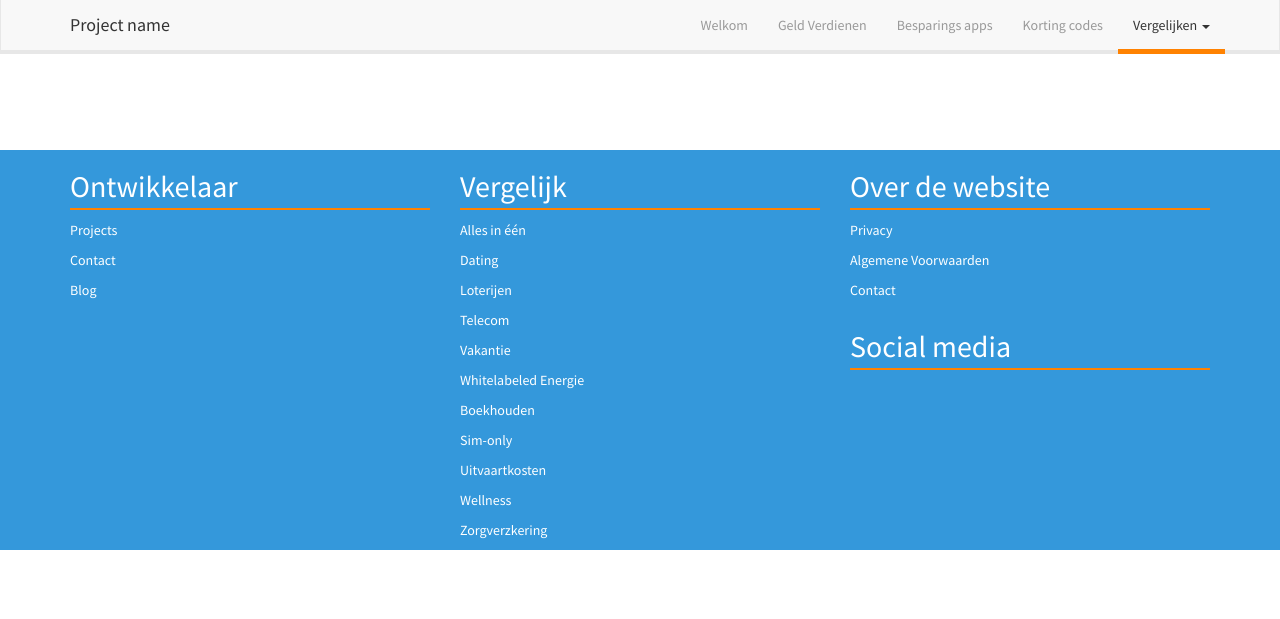
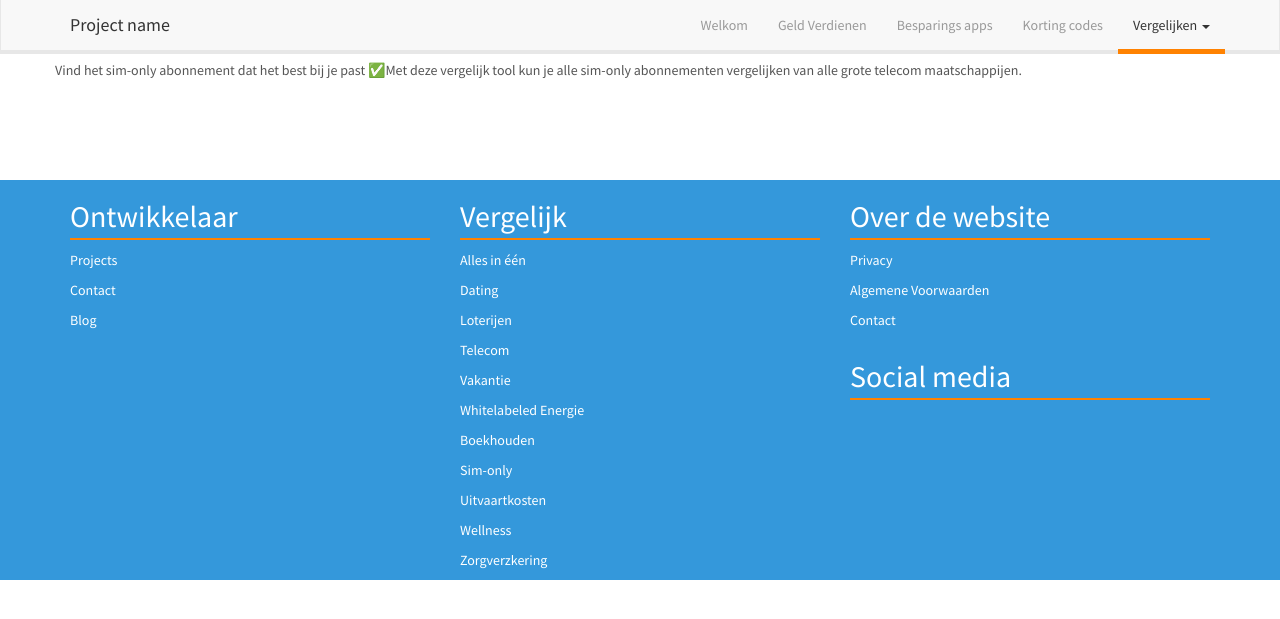
Before and after one commit to LesterGallagher/prijsvergelijk, a Jekyll site: the page built from vergelijken/sim-only.html, in a window 1280 px wide. Shown: the top 619 px of the page. Built offline with Jekyll 4.4.1, drawn with Linux system fonts in a browser that asks for light colours.

Commit message:
Update from Forestry.io - Updated sim-only.html

```diff
--- a/vergelijken/sim-only.html
+++ b/vergelijken/sim-only.html
@@ -1,6 +1,16 @@
 ---
 layout: vergelijker
+image: "/uploads/money-sm.png"
+title: Sim-only Vergelijker
+description: "Vind het sim-only abonnement dat het best bij je past ✅Met deze vergelijk
+  tool kun je alle sim-only abonnementen vergelijken van alle grote \ntelecom maatschappijen."
+
 ---
+<p>
+  	Vind het sim-only abonnement dat het best bij je past ✅Met deze vergelijk tool kun je alle sim-only abonnementen vergelijken van alle grote
+telecom maatschappijen.
+</p>
+
 <script type="text/javascript" src="https://developers.affiliateprogramma.eu/Simonlyvergelijker/simonly.js"></script>
 
 <div class="daisyconSimonly" data-4g="0" data-actioncolor="FF8201" data-buttontext="Bekijken" data-color="3498DB" data-duration="all" data-internet="200" data-limit="10" data-mediaid="303265" data-minutes="100" data-network="all" data-order="price" data-price="100" data-program="undefined" data-provider="all" data-renewal="0" data-sms="1000" data-subid="prijsvergelijk" data-view="normal"></div>
```
Also changed, not shown: .forestry/front_matter/templates/page.yml.
